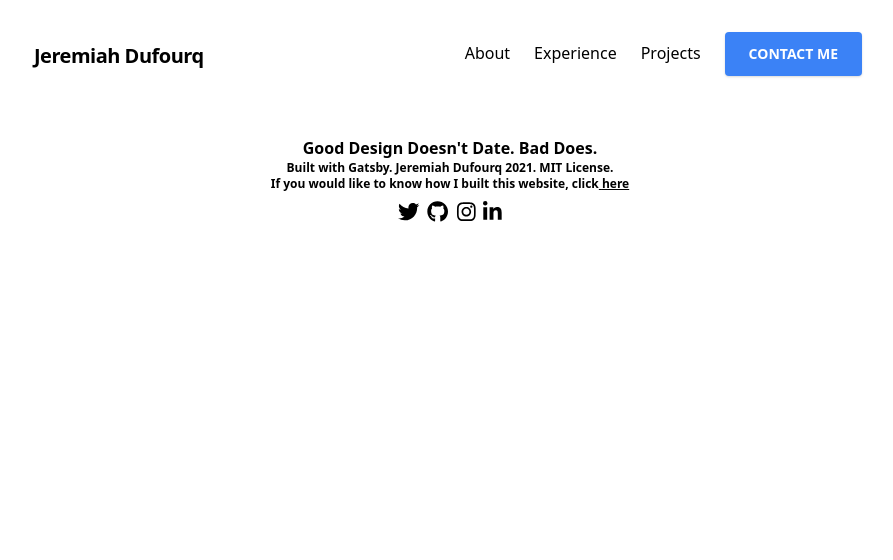
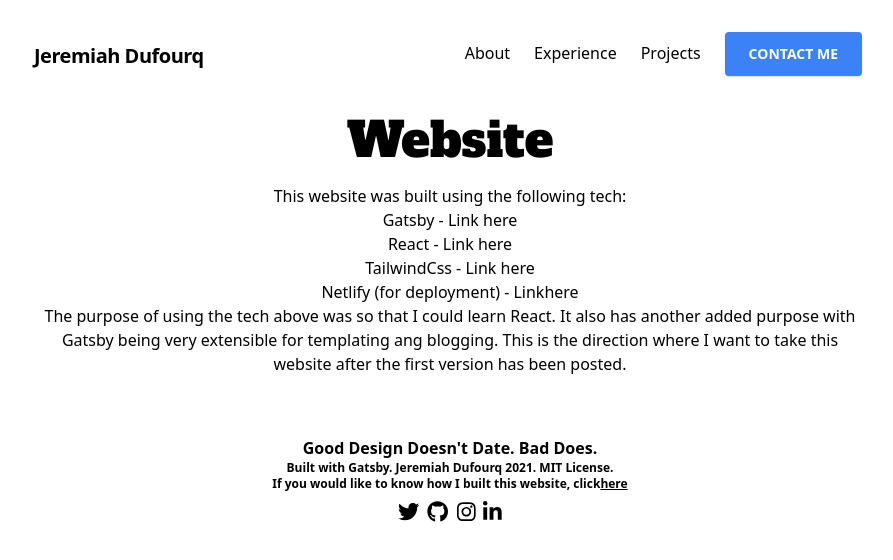
Before and after one commit to Jezdufourq/personal-consulting-portfolio, a Gatsby site: page /website in a window 1280 px wide. Shown: the whole page, without its empty margins (190-1083 px from the left). Built offline with nearby package versions, Linux system fonts and the light colour scheme; Gatsby itself is replaced by a stand-in of ours.

Commit message:
add: more information to the website page.

```diff
--- a/gatsby-config.js
+++ b/gatsby-config.js
@@ -13,6 +13,7 @@
   plugins: [
     `gatsby-plugin-offline`,
     `gatsby-plugin-fontawesome-css`,
+    `gatsby-transformer-remark`,
     {
       resolve: `gatsby-plugin-postcss`,
       options: {
@@ -26,5 +27,12 @@
         duration: 1000,
       },
     },
+    {
+      resolve: `gatsby-source-filesystem`,
+      options: {
+        name: `markdown-pages`,
+        path: `${__dirname}/src/markdown-pages`,
+      },
+    },
   ],
 };
--- a/package.json
+++ b/package.json
@@ -21,8 +21,11 @@
     "gatsby-plugin-postcss": "^3.3.0",
     "gatsby-plugin-react-helmet": "3.7.0",
     "gatsby-plugin-sharp": "2.10.1",
+    "gatsby-source-filesystem": "^2.11.0",
+    "gatsby-transformer-remark": "^2.16.0",
     "gh-pages": "^2.1.1",
     "graphql": "^14.5.8",
+    "markdown-to-jsx": "^7.1.1",
     "react": "^16.10.2",
     "react-dom": "^16.10.2",
     "react-easy-emoji": "^1.3.0",
--- a/src/components/footer.jsx
+++ b/src/components/footer.jsx
@@ -19,7 +19,6 @@
             key="Website"
             to="/website"
           >
-            {" "}
             here
           </Link>
         </div>
--- a/src/components/header.jsx
+++ b/src/components/header.jsx
@@ -47,15 +47,15 @@
         >
           {[
             {
-              route: "#about",
+              route: "/#about",
               title: `About`,
             },
             {
-              route: `#experience`,
+              route: `/#experience`,
               title: `Experience`,
             },
             {
-              route: `#projects`,
+              route: `/#projects`,
               title: `Projects`,
             },
           ].map((link) => (
--- /dev/null
+++ b/src/markdown-pages/website.md
@@ -0,0 +1,17 @@
+---
+slug: "/blog/my-first-post"
+date: "2019-05-04"
+title: "My first blog post"
+---
+
+This website was built using the following tech:
+
+* Gatsby - [Link here](https://www.gatsbyjs.com/)
+* React - [Link here](https://reactjs.org/)
+* TailwindCss - [Link here](https://tailwindcss.com/)
+* Netlify (for deployment) - [Linkhere](https://www.netlify.com/)
+
+The purpose of using the tech above was so that I could learn React. It also has another added
+purpose with Gatsby being very extensible for templating ang
+blogging. This is the direction where I want to take this website
+after the first version has been posted.
--- a/src/pages/website.js
+++ b/src/pages/website.js
@@ -18,7 +18,38 @@
           title="Website"
         />
       </Fade>
-      <span></span>
+      <div className="flex-col justify-center">
+        <div className="flex text-center justify-center my-5">
+          <span className="font-title text-5xl">Website</span>
+        </div>
+        <div className="flex text-center my-5">
+          <span className="font-sans text-subtitle">
+            <p>This website was built using the following tech:</p>
+            <ul>
+              <li>
+                Gatsby - <a href="https://www.gatsbyjs.com/">Link here</a>
+              </li>
+              <li>
+                React - <a href="https://reactjs.org/">Link here</a>
+              </li>
+              <li>
+                TailwindCss - <a href="https://tailwindcss.com/">Link here</a>
+              </li>
+              <li>
+                Netlify (for deployment) -{" "}
+                <a href="https://www.netlify.com/">Linkhere</a>
+              </li>
+            </ul>
+            <p>
+              The purpose of using the tech above was so that I could learn
+              React. It also has another added purpose with Gatsby being very
+              extensible for templating ang blogging. This is the direction
+              where I want to take this website after the first version has been
+              posted.
+            </p>
+          </span>
+        </div>
+      </div>
     </Index>
   );
 }
```
Also changed, not shown: src/templates/pageTemplate.js (added), 1 other file.
